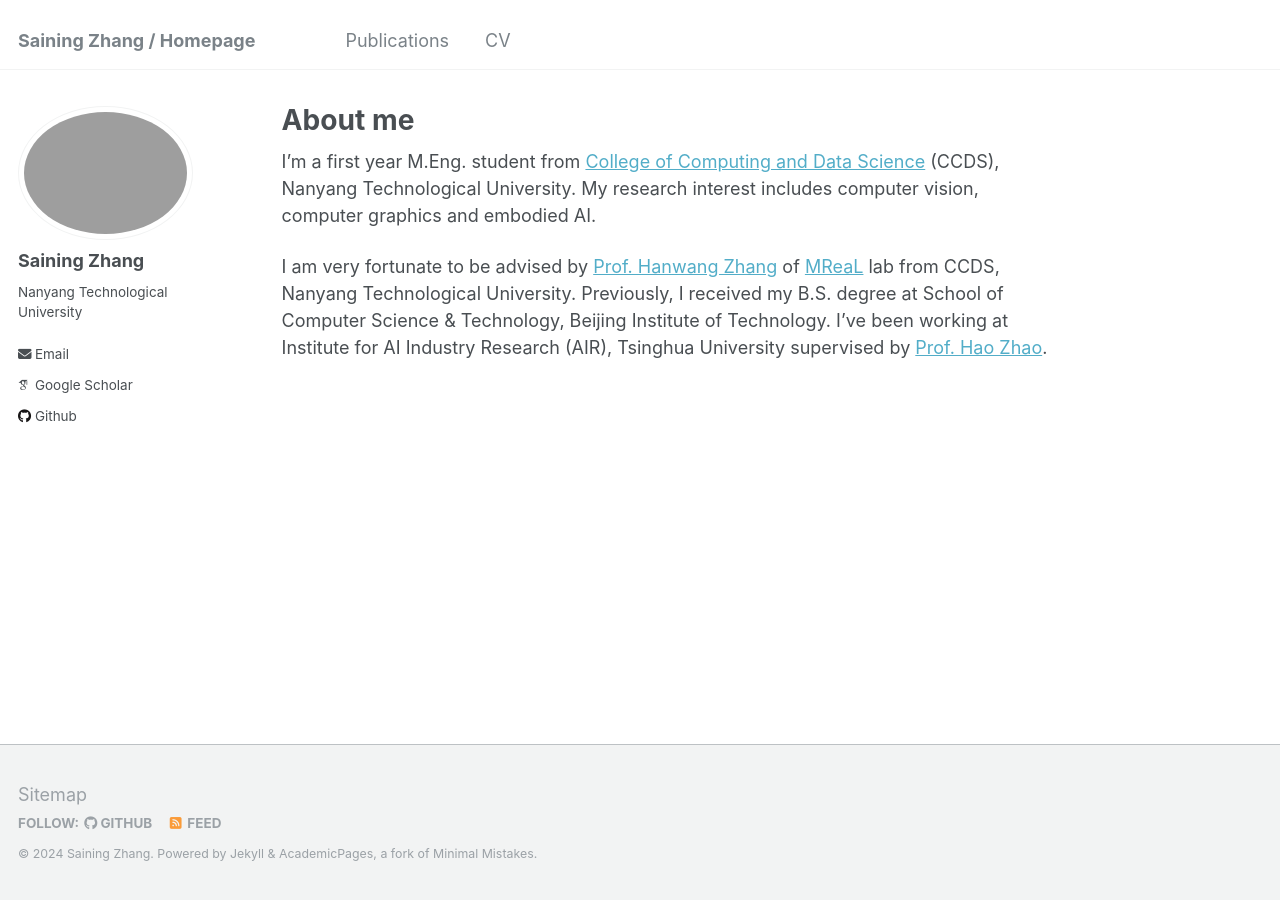
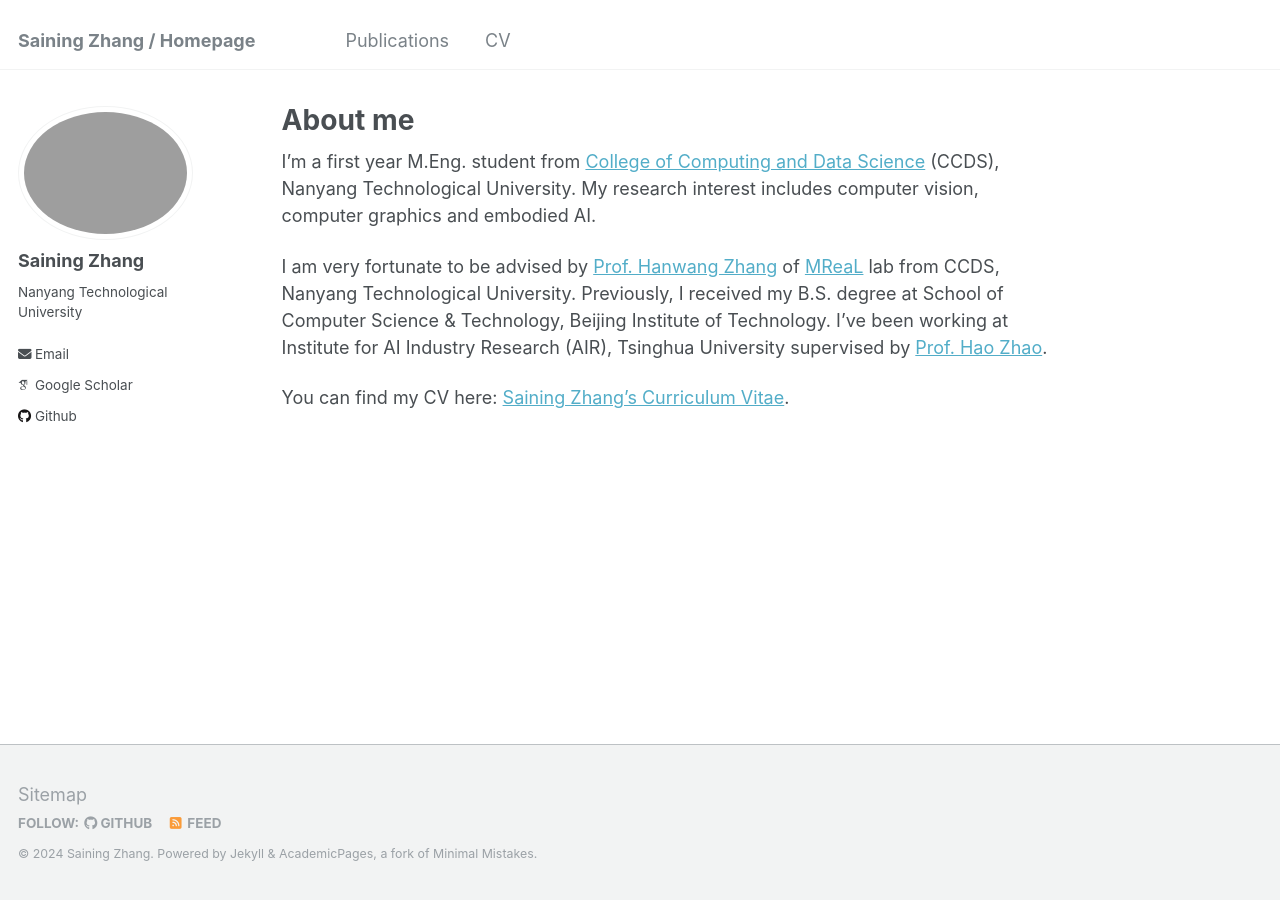
Before and after one commit to SainingZhang/SainingZhang.github.io, a Jekyll site: the page built from _pages/about.md, in a window 1280 px wide. Built offline with Jekyll 4.4.1, drawn with Linux system fonts in a browser that asks for light colours; some web fonts are replaced.

Commit message:
Update about.md

```diff
--- a/_pages/about.md
+++ b/_pages/about.md
@@ -10,3 +10,5 @@
 I'm a first year M.Eng. student from [College of Computing and Data Science](https://www.ntu.edu.sg/computing) (CCDS), Nanyang Technological University. My research interest includes computer vision, computer graphics and embodied AI.
 
 I am very fortunate to be advised by [Prof. Hanwang Zhang](https://personal.ntu.edu.sg/hanwangzhang/) of [MReaL](https://mreallab.github.io/) lab from CCDS, Nanyang Technological University. Previously, I received my B.S. degree at School of Computer Science & Technology, Beijing Institute of Technology. I've been working at Institute for AI Industry Research (AIR), Tsinghua University supervised by [Prof. Hao Zhao](https://sites.google.com/view/fromandto).
+
+You can find my CV here: [Saining Zhang's Curriculum Vitae](../assets/CV.pdf).
```
